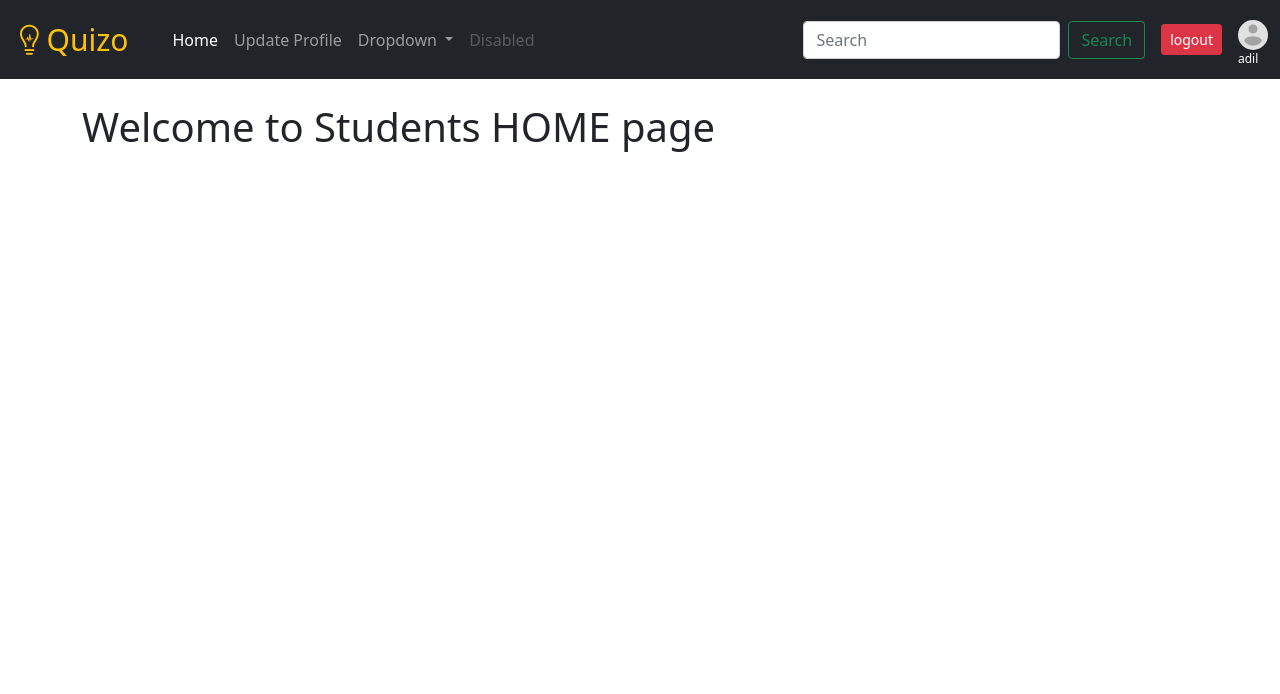
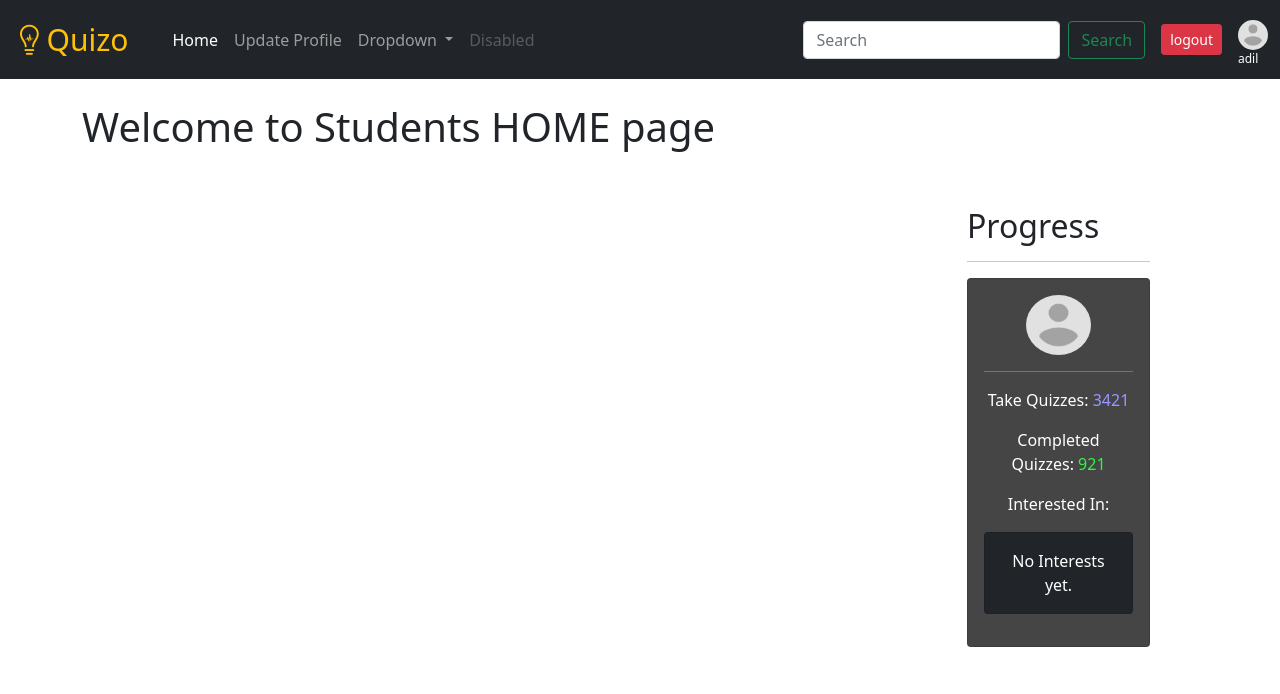
Before and after one commit to Adna-19/django_quiz, a Django app: page /quizzes/students/home/ in a window 1280 px wide. Shown: the top 694 px of the page. Run offline with Django 3.2, Linux system fonts and the light colour scheme; a user stored in the database is signed in; data comes from the database, SQL or seed files in the repository; some libraries are stand-ins or nearby versions.

Commit message:
quiz objects list add in students home

```diff
--- a/quiz/templates/students/home.html
+++ b/quiz/templates/students/home.html
@@ -4,4 +4,56 @@
 
 {% block content %}
   <h1>Welcome to Students HOME page</h1>
+
+  {% if message %}
+    <p class="text-success">{{ message }}</p>
+  {% elif not subjects %}
+
+    <div class="float-start w-75 mt-4">
+      <div class="row">
+        {% for quiz in quizzes %}
+        <div class="col-sm-6">
+          <div class="card mb-4 border border-{{ quiz.subject.badge_color }}">
+            <div class="card-body">
+              <h5 class="card-title">{{ quiz.title }}</h5>
+              <small>at {{ quiz.date_created }}</small>
+              <hr>
+              <p class="card-text">{{ quiz.summary|truncatewords:20 }}</p>
+              <a href="{% url 'quiz_details' quiz.id %}" class="btn btn-{{ quiz.subject.badge_color }}">Open Quiz</a>
+            </div>
+          </div>
+        </div>
+        {% endfor %}
+      </div>
+
+    </div>
+
+    <div class="float-end w-25 p-5">
+      <h2>Progress</h2>
+      <hr>
+      <div class="card text-center text-white" style="background-color: rgb(69, 69, 69);">
+        <div class="card-body">
+          <img src="{{ request.user.profile_image.url }}" style="width: 65px; height: 60px; border-radius: 50%;" alt="">
+          <p>{{ request.user.full_name }}</p>
+          <hr>
+          <p>Take Quizzes: <span style="color: rgb(152, 152, 255);">3421</span></p>
+          <p>Completed Quizzes: <span style="color: rgb(45, 247, 69);">921</span></p>
+          <p>Interested In:
+            <div class="card bg-dark">
+              <div class="card-body">
+                {% for subject in request.user.student_profile.interests.all %}
+                  <span class="badge bg-success">{{ subject.name }}</span>
+                {% empty%}
+                  No Interests yet.
+                {% endfor %}
+              </div>
+            </div>
+          </p>
+        </div>
+      </div>
+    </div>
+
+  {% else %}
+    {% include "students/interests_selection_form.html" with subjects=subjects user=request.user.student_profile %}
+  {% endif %}
 {% endblock %}
```
